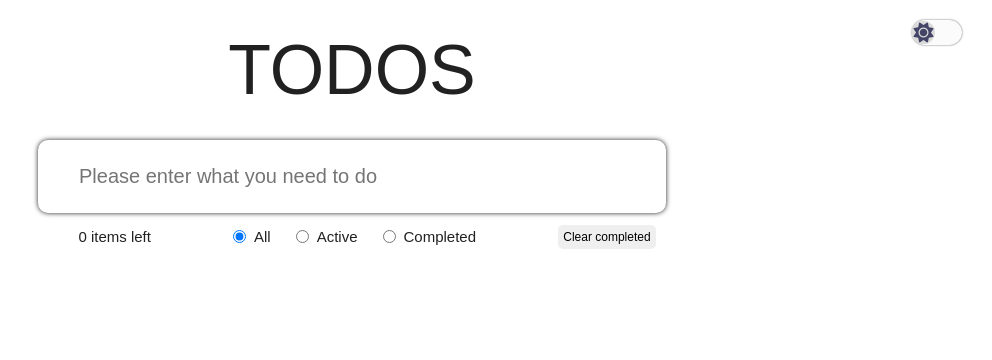
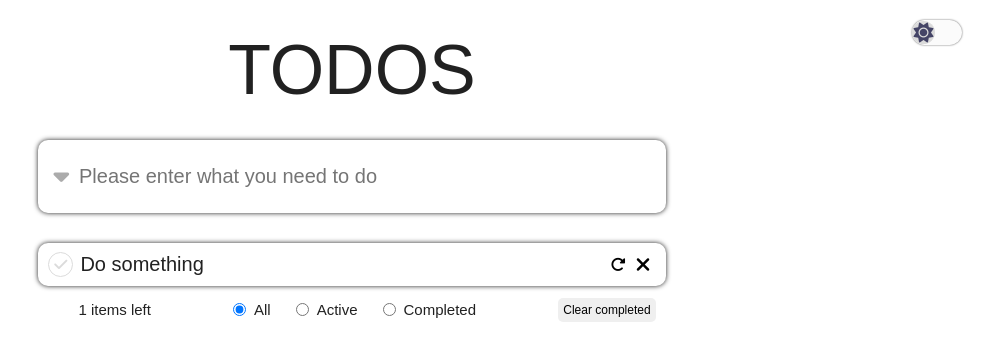
Before and after one commit to TungPV03/TO-DOS-APP, a React (Create React App) app: page / in a window 1280 px wide. Shown: the top 360 px of the page, without its empty margins (288-1280 px from the left). Built offline with nearby package versions, Linux system fonts and the light colour scheme; a web font is replaced by a local one.

Commit message:
refactor: apply redux to porject

```diff
--- a/package.json
+++ b/package.json
@@ -3,13 +3,16 @@
   "version": "0.1.0",
   "private": true,
   "dependencies": {
+    "@reduxjs/toolkit": "^2.2.3",
     "@testing-library/jest-dom": "^5.17.0",
     "@testing-library/react": "^13.4.0",
     "@testing-library/user-event": "^13.5.0",
     "prop-types": "^15.8.1",
     "react": "^18.2.0",
     "react-dom": "^18.2.0",
+    "react-redux": "^9.1.0",
     "react-scripts": "5.0.1",
+    "redux": "^5.0.1",
     "web-vitals": "^2.1.4"
   },
   "scripts": {
--- a/src/Component/App.js
+++ b/src/Component/App.js
@@ -4,7 +4,7 @@ import MenuFeature from "./MenuFeature";
 import '../CSS/App.css';
 import ThemeButton from "./ThemeButton";
 import { ThemeContext, DARK_CLASS_NAME } from "./ThemeProvider";
-import { useContext, useState } from 'react';
+import { useContext, useRef, useState } from 'react';
 
 export const STATUS_FILTER = {
     ACTIVE: "active",
@@ -13,56 +13,23 @@ export const STATUS_FILTER = {
 }
 
 export default function App () {
-    const [tasks, setTasks] = useState([]);
-    const [filter,setFilter] = useState(STATUS_FILTER.ALL);
-    const [checkAllDone, setAllDone] = useState(false);
-    const {isDarkMode} = useContext(ThemeContext)
+    const {isDarkMode} = useContext(ThemeContext);
+    const [isEditing, setEditting] = useState(false);
+    const taskInputRef = useRef(null);
+    const edittingId  = useRef(0);
 
-    const addNewTask = (newTask) => {
-        setTasks(prevState => {
-            return [newTask,...prevState];
-        });
-        setAllDone(false);
+    const focusTaskInput = (content) => {
+        taskInputRef.current.focus();
+        taskInputRef.current.value = content;
+        setEditting(true);
     }
 
-    const handleClickCheckAllDone = () => {
-        const updatedTasks = tasks.map(task => ({
-            ...task,
-            done : ! checkAllDone,
-        }));
-        setTasks(updatedTasks);
-        setAllDone(prevAllDone => !prevAllDone);
+    const getEdittingTodoId= (id) => {
+        edittingId.current = id;
     }
 
-    const checkStatusTasks = () => {
-        setAllDone(tasks.every(task => task.done));
-    }
-
-    const handleClickCheckTask = (index) => {
-        const updatedTasks = [...tasks];
-        updatedTasks[index].done = !updatedTasks[index].done;
-        setTasks(updatedTasks);
-        checkStatusTasks();
-    }
-
-    const handleClickSetFilter = (filter) => {
-        setFilter(filter);
-    }
-
-    const handleClickClearCompleted = () => {
-        setTasks(tasks.filter(task => !task.done));
-    }
-
-    const handleDeleteTask = (index) => {
-        const updatedTasks = [...tasks];
-        updatedTasks.splice(index,1);
-        setTasks(updatedTasks);
-    }
-
-    const handleChangeTaskContent = (index, newContent) => {
-        const updatedTasks = tasks;
-        updatedTasks[index].content = newContent;
-        setTasks(updatedTasks);
+    const clearEdittingStatus = () => {
+        setEditting(false);
     }
 
     return (
@@ -71,23 +38,16 @@ export default function App () {
                 <ThemeButton />
                 <h1>TODOS</h1>
                 <TaskInput
-                    tasks={tasks}
-                    addNewTask={addNewTask}
-                    handleClickCheckAllDone={handleClickCheckAllDone}
-                    checkAllDone={checkAllDone}
+                    ref={taskInputRef}
+                    isEditting = {isEditing}
+                    edittingId = {edittingId.current}
+                    clearEdittingStatus = {clearEdittingStatus}
                 />
                 <TodosList
-                    filter = {filter}
-                    tasks={tasks}
-                    handleClickCheckTask={handleClickCheckTask}
-                    handleDeleteTask = {handleDeleteTask}
-                    handleChangeTaskContent = {handleChangeTaskContent}
+                    getEdittingTodoId = {getEdittingTodoId}
+                    focusTaskInput = {focusTaskInput}
                 />
                 <MenuFeature
-                    tasks={tasks}
-                    handleClickSetFilter={handleClickSetFilter}
-                    handleClickClearCompleted = {handleClickClearCompleted}
-                    filter = {filter}
                 />
             </div>
         </div>
--- a/src/Component/MenuFeature.js
+++ b/src/Component/MenuFeature.js
@@ -1,11 +1,13 @@
 import React from "react";
 import '../CSS/MenuFeature.css'
+import { useDispatch, useSelector } from "react-redux";
+import { STATUS_FILTER } from "./App";
 
-export default function MenuFeature (props){
-    const {handleClickSetFilter,
-        handleClickClearCompleted,
-        tasks} = props;
-    const itemLeft = tasks.filter(task => !task.done);
+export default function MenuFeature (){
+    const todos = useSelector(state => state.todos);
+    const dispatch = useDispatch();
+    debugger;
+    const itemLeft = todos.filter(todo => !todo.completed);
     return itemLeft &&(
         <div className="menu">
             <span className="menu-item item-left">
@@ -16,7 +18,7 @@ export default function MenuFeature (props){
                     <input
                         id="select-all" type="radio"
                         name="select-type-show"
-                        onClick={() => handleClickSetFilter('all')}
+                        onClick={() => dispatch({type: "filter/filterChanged", payload: STATUS_FILTER.ALL})}
                         defaultChecked
                     />
                     <label htmlFor="select-all">All</label>
@@ -25,7 +27,7 @@ export default function MenuFeature (props){
                     <input
                         id="select-active"
                         type="radio" name="select-type-show"
-                        onClick={() => handleClickSetFilter('active')}
+                        onClick={() => dispatch({type: "filter/filterChanged", payload: STATUS_FILTER.ACTIVE})}
                     />
                     <label htmlFor="select-active">Active</label>
                 </div>
@@ -34,7 +36,7 @@ export default function MenuFeature (props){
                         id="select-completed"
                         type="radio"
                         name="select-type-show"
-                        onClick={() => handleClickSetFilter('completed')}
+                        onClick={() => dispatch({type: "filter/filterChanged", payload: STATUS_FILTER.COMPLETED})}
                     />
                     <label htmlFor="select-completed">Completed</label>
                     </div>
@@ -42,7 +44,7 @@ export default function MenuFeature (props){
                 <div className="menu-item btn-container">
                     <button
                         className="clear-completed-btn"
-                        onClick={handleClickClearCompleted}
+                        onClick={() => dispatch({type: "todos/todosCompletedCleared"})}
                     >Clear completed
                     </button>
                 </div>
--- a/src/Component/SingleTask.js
+++ b/src/Component/SingleTask.js
@@ -1,73 +1,49 @@
-import React, { useCallback, useContext, useEffect, useRef, useState } from "react";
+import React, {useContext } from "react";
 import '../CSS/SingleTask.css'
 import '../CSS/CSS Dark Mode/SingleTaskDark.css'
 import { ThemeContext, DARK_CLASS_NAME } from "./ThemeProvider";
+import { useDispatch, useSelector } from "react-redux";
 
 export default function SingleTask(props){
-    const [isEditing,setEditting] = useState(false);
-    const changeContentInputRef = useRef();
-    const { task, index, handleClickCheckTask, handleDeleteTask, done,handleChangeTaskContent } = props;
+    const {
+        id,
+        getEdittingTodoId,
+        focusTaskInput
+        } = props;
     const {isDarkMode} = useContext(ThemeContext);
 
-    const handleChangeTask = () => {
-        setEditting(prevEditting => !prevEditting);
+    const todo = useSelector(state => state.todos.find(todo => todo.id === id));
+    const dispatch = useDispatch();
+
+    const handleEdittingTask = () => {
+        getEdittingTodoId(id);
+        focusTaskInput(todo.content);
     }
 
-    const focusTask = useCallback(() => {
-        changeContentInputRef.current.focus();
-        changeContentInputRef.current.value = task.content;
-    },[task.content])
-
-    useEffect(() => {
-        if(isEditing){
-            focusTask();
-        }
-    },[isEditing,focusTask])
-
-    const handleOnKeyDown = (event) => {
-        const value = changeContentInputRef.current.value;
-        if(event.keyCode === 13 && value !==''){
-            handleChangeTaskContent(index, value);
-            setEditting(prevEditting => !prevEditting);
-        }
-    }
-
-    const handleOnBlur = () => {
-        setEditting(prevEditting => !prevEditting);
-    }
-
-    return (
-        <div key={index + task.content} className={"todo-item" + (isDarkMode? DARK_CLASS_NAME : '')}>
+    return todo && (
+        <div className={"todo-item" + (isDarkMode? DARK_CLASS_NAME : '')}>
             <div className="check-container">
                 <input
                     type="checkbox" readOnly
-                    onClick={() => handleClickCheckTask(index)}
-                    checked={done}
-                    id={'checkbox' + index}
+                    onClick={() => dispatch({type:"todos/todoToggleCompleted", payload: id})}
+                    checked={todo.completed}
+                    id={'checkbox' + id}
                     className="checkbox"
                 />
-                <label htmlFor={'checkbox' + index} className="check-btn">
+                <label htmlFor={'checkbox' + id} className="check-btn">
                     <i className="fa-solid fa-check"></i>
                 </label>
             </div>
-            <p className={done ? 'task completed' : 'task'}>
-                <span>{"No." + (index+1)}</span>
-                {isEditing ?
-                <input type="text"
-                    className="change-task-input"
-                    ref={changeContentInputRef}
-                    onKeyDown={handleOnKeyDown}
-                    onBlur={handleOnBlur}
-                />
-                : task.content}
+            <p className={todo.completed ? 'task completed' : 'task'}>
+                {todo.content}
             </p>
             <button
                 className={"change-content-btn" + (isDarkMode? DARK_CLASS_NAME : "")}
-                onClick={handleChangeTask}
+                onClick={handleEdittingTask}
             >
                 <i className="fa-solid fa-rotate-right"></i>
             </button>
-            <button className="del-btn" onClick={()=> handleDeleteTask(index)}>
+            <button className="del-btn" onClick={() => dispatch({type:"todos/todoDeleted", payload: id})}>
                 <i className="fa-solid fa-xmark"></i>
             </button>
         </div>
--- a/src/Component/TaskInput.js
+++ b/src/Component/TaskInput.js
@@ -1,53 +1,59 @@
-import React, { useContext, useRef } from 'react';
+import React, { forwardRef, useContext } from 'react';
 import '../CSS/Task_Input.css'
 import '../CSS/CSS Dark Mode/TaskInputDarkMode.css'
 import { ThemeContext, DARK_CLASS_NAME } from './ThemeProvider';
-import PropTypes from 'prop-types';
+import { useDispatch, useSelector } from 'react-redux';
 
-export default function TaskInput (props){
-    const {tasks,handleClickCheckAllDone,checkAllDone} = props;
+
+const TaskInput = forwardRef( function TaskInput (props, ref){
+    const {
+        edittingId,
+        clearEdittingStatus,
+        isEditting} = props;
     const {isDarkMode} = useContext(ThemeContext);
-    const textInputRef = useRef();
+    const todos = useSelector(state => state.todos);
+    const areAllCompleted = todos.every(todo => todo.completed);
+    const dispatch = useDispatch();
+    debugger;
 
     const onKeyDown = (event) => {
-        const value = textInputRef.current.value;
+        const value = ref.current.value;
         if(event.keyCode === 13 && value !==''){
-            textInputRef.current.value = '';
-            props.addNewTask({
-                content : value,
-                done :false,
-            });
+            if(!isEditting){
+                dispatch({type: "todos/todoAdded", payload: value});
+            }
+            else{
+                dispatch({type: "todos/todoContentChanged", payload: {id: edittingId, content: value}});
+                clearEdittingStatus();
+            }
+            ref.current.value = "";
         }
+    }
+
+    const handleBlur = () => {
+        clearEdittingStatus();
+        ref.current.value = "";
     }
 
     return(
         <div className='todo-container'>
             <div className={ 'task-input-container' + (isDarkMode ? DARK_CLASS_NAME : '')}>
                 <span
-                    className={tasks.length > 0 ? 'check-all' : 'check-all hidden'}
-                    onClick={handleClickCheckAllDone}>
-                    <i className={checkAllDone ? "fa-solid fa-caret-up all-done" : "fa-solid fa-caret-down"}></i>
+                    className={todos.length > 0 ? 'check-all' : 'check-all hidden'}
+                    onClick={() => dispatch({type: "todos/todosAllToggled"})}>
+                    <i className={areAllCompleted ? "fa-solid fa-caret-up all-done" : "fa-solid fa-caret-down"}></i>
                 </span>
                 <input
                     className={'text-input' + (isDarkMode? DARK_CLASS_NAME : '')}
                     type='text'
                     placeholder='Please enter what you need to do'
                     onKeyDown={onKeyDown}
-                    ref={textInputRef}
+                    onBlur={handleBlur}
+                    ref={ref}
                 />
             </div>
         </div>
     )
-}
+})
 
-TaskInput.propTypes = {
-    tasks : PropTypes.array,
-    checkAllDone: PropTypes.bool,
-    handleClickCheckAllDone: PropTypes.func,
-    addNewTask: PropTypes.func
-}
-
-TaskInput.defaultProps = {
-    tasks : [],
-    checkAllDone : false
-}
+export default TaskInput;
--- a/src/Component/TodosList.js
+++ b/src/Component/TodosList.js
@@ -4,41 +4,57 @@ import '../CSS/CSS Dark Mode/TodosListDark.css'
 import SingleTask from "./SingleTask";
 import { DARK_CLASS_NAME, ThemeContext } from "./ThemeProvider";
 import { useScrollable } from "./ScrollableComponent";
+import { shallowEqual, useSelector } from "react-redux";
 import { STATUS_FILTER } from "./App";
 
+const selectedToDoIdOnFilterStatus = (filter, todos) => {
+    switch (filter.status) {
+        case STATUS_FILTER.ACTIVE:
+            return todos.filter(todo => !todo.completed).map(todo => todo.id);
+        case STATUS_FILTER.COMPLETED:
+            return todos.filter(todo => todo.completed).map(todo => todo.id);
+        default:
+            return todos.map(todo => todo.id);
+    }
+}
+
 export default function TodosList (props){
-    const [displayTasks, setDisplayTasks] = useState([]);
+    const [displayTodosId, setDisplayTodosId] = useState([]);
     const tasksPerPage = 7;
     const {isDarkMode} = useContext(ThemeContext);
-    const {tasks,filter} = props;
-
+    const {
+        focusTaskInput,
+        getEdittingTodoId
+    } = props;
+    const todosId = useSelector(state => selectedToDoIdOnFilterStatus(state.filter,state.todos), shallowEqual);
+    debugger;
     useEffect(() => {
-        setDisplayTasks(tasks.slice(0, tasksPerPage));
-    }, [tasks]);
+        const reversedTodosId = [...todosId].reverse();
+        setDisplayTodosId(reversedTodosId.slice(0, tasksPerPage));
+    }, [todosId]);
 
     const loadMoreItem = () => {
-        if(displayTasks.length < tasks.length){
-            const loadedTasks = [...displayTasks,...tasks.slice(displayTasks.length,displayTasks.length + tasksPerPage)];
-            setDisplayTasks(loadedTasks);
+        if (displayTodosId.length < todosId.length) {
+            const reversedTodosId = [...todosId].reverse();
+            const displayLength = displayTodosId.length;
+            const loadedTasks = [...displayTodosId, ...reversedTodosId.slice(displayLength, displayLength + tasksPerPage)];
+            setDisplayTodosId(loadedTasks);
         }
     }
 
     const {setRef, handleScroll} = useScrollable(loadMoreItem);
 
-    return displayTasks && displayTasks.length > 0 && (
+    return displayTodosId && (
         <div ref={setRef}
-            className={"to-do-item-container" + (isDarkMode? DARK_CLASS_NAME : '')}
+            className={"to-do-item-container" + (isDarkMode ? DARK_CLASS_NAME : '')}
             onScroll={handleScroll}>
-            {displayTasks.map((task, index) =>(
-                (filter === STATUS_FILTER.ALL ||
-                (filter === STATUS_FILTER.ACTIVE && !task.done) ||
-                (filter === STATUS_FILTER.COMPLETED && task.done)) &&
-                    <SingleTask
-                        done={task.done}
-                        key={task.content + "-" + index}
-                        task={task} index={index}
-                        {...props}
-                    />
+            {displayTodosId.map((todoId) => (
+                <SingleTask
+                    key={todoId}
+                    id={todoId}
+                    focusTaskInput={focusTaskInput}
+                    getEdittingTodoId={getEdittingTodoId}
+                />
             ))}
         </div>
     )
--- /dev/null
+++ b/src/Redux/filterReducer.js
@@ -0,0 +1,15 @@
+const filterReducer = (state, action) => {
+    switch(action.type){
+        case "filter/filterChanged": {
+            return {
+                ...state,
+                status: action.payload
+            };
+        }
+        default: {
+            return state;
+        }
+    }
+}
+
+export default filterReducer;
--- /dev/null
+++ b/src/Redux/store.js
@@ -0,0 +1,27 @@
+import { STATUS_FILTER } from "../Component/App";
+import filterReducer from "./filterReducer";
+import todosReducer from "./todosReducer";
+import { createStore } from "redux";
+
+const rootReducer = (state, action) => {
+    return{
+        todos: todosReducer(state.todos, action),
+        filter: filterReducer(state.filter, action)
+    }
+}
+
+const initialState = {
+    todos: [
+        {
+            id: 1,
+            content: "Do something",
+            completed: false
+        }
+    ],
+    filter: {
+        status: STATUS_FILTER.ALL
+    }
+}
+
+const store = createStore(rootReducer, initialState);
+export default store;
--- /dev/null
+++ b/src/Redux/todosReducer.js
@@ -0,0 +1,57 @@
+function nextId(todos) {
+    const todosLength = todos.length;
+    if (todosLength === 0) {
+        return 0;
+    }
+    return todos[todosLength - 1].id + 1;
+}
+
+
+const todosReducer = (state, action) => {
+    switch (action.type){
+        case "todos/todoAdded": {
+            return [
+                ...state,
+                {
+                    id: nextId(state),
+                    content: action.payload,
+                    completed: false
+                }
+            ];
+        }
+        case "todos/todoDeleted": {
+            return state.filter(todo => todo.id !== action.payload);
+        }
+        case "todos/todoToggleCompleted": {
+            return state.map(todo => {
+                if(todo.id === action.payload){
+                    return {...todo, completed: !todo.completed};
+                }
+                return todo;
+            })
+        }
+        case "todos/todoContentChanged": {
+            return state.map(todo => {
+                if(todo.id === action.payload.id){
+                    return {
+                        ...todo,
+                        content: action.payload.content
+                    };
+                }
+                return todo;
+            })
+        }
+        case "todos/todosAllToggled": {
+            const completedAll = state.every(todo => todo.completed);
+            return state.map(todo => ({...todo, completed: !completedAll}));
+        }
+        case "todos/todosCompletedCleared": {
+            return state.filter(todo => !todo.completed);
+        }
+        default: {
+            return state;
+        }
+    }
+}
+
+export default todosReducer;
--- a/src/index.js
+++ b/src/index.js
@@ -4,9 +4,13 @@ import App from "./Component/App";
 import '@fortawesome/fontawesome-free/css/all.min.css';
 import './index.css'
 import ThemeProvider from "./Component/ThemeProvider";
+import { Provider } from "react-redux";
+import store from './Redux/store';
 
 const root = ReactDOM.createRoot(document.getElementById('root'));
 const app = (<ThemeProvider>
-                <App />
+                <Provider store={store}>
+                    <App />
+                </Provider>
             </ThemeProvider>);
 root.render(app);
```
Also changed, not shown: 1 other file (tests, documents, lock files or other folders).
